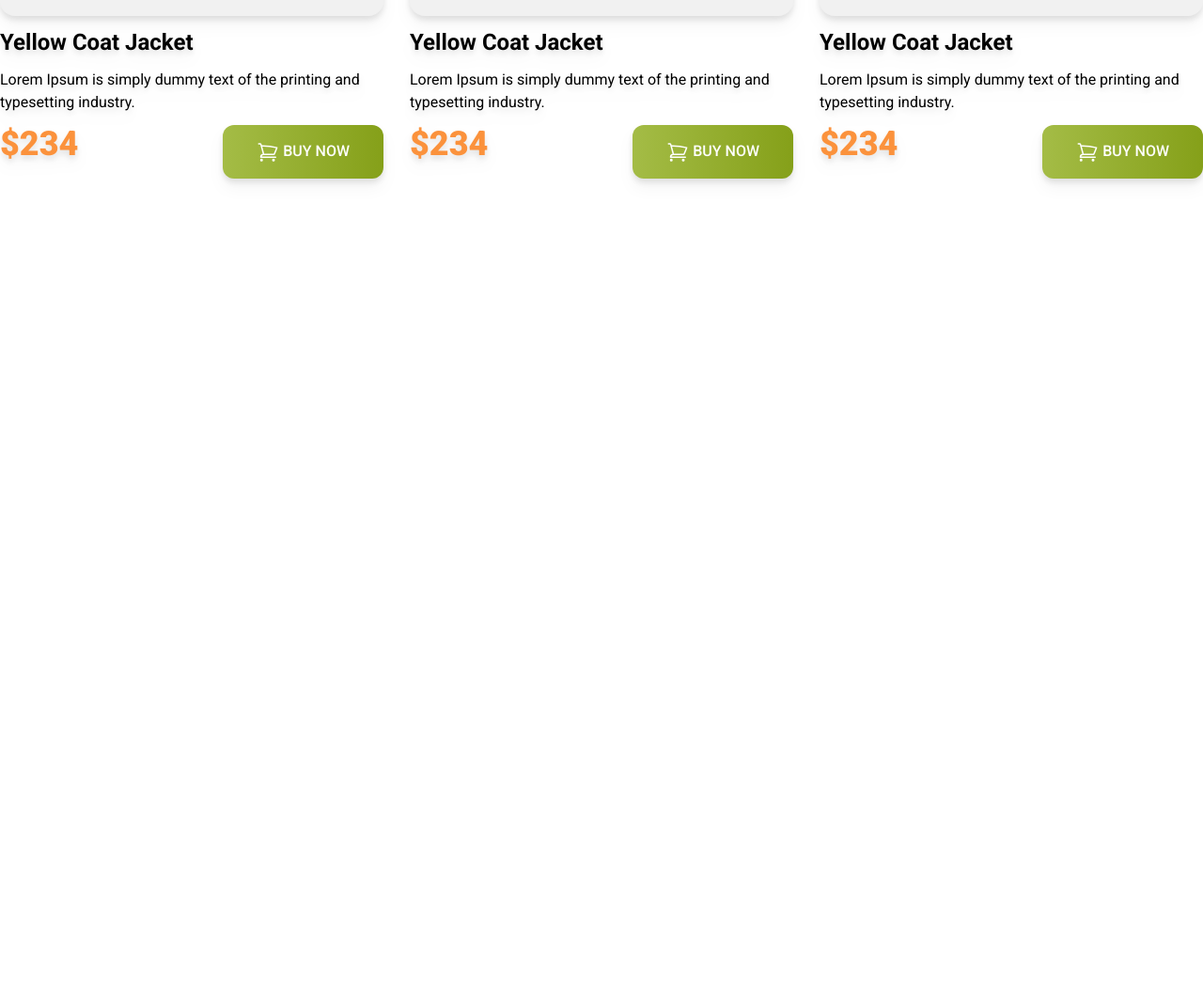
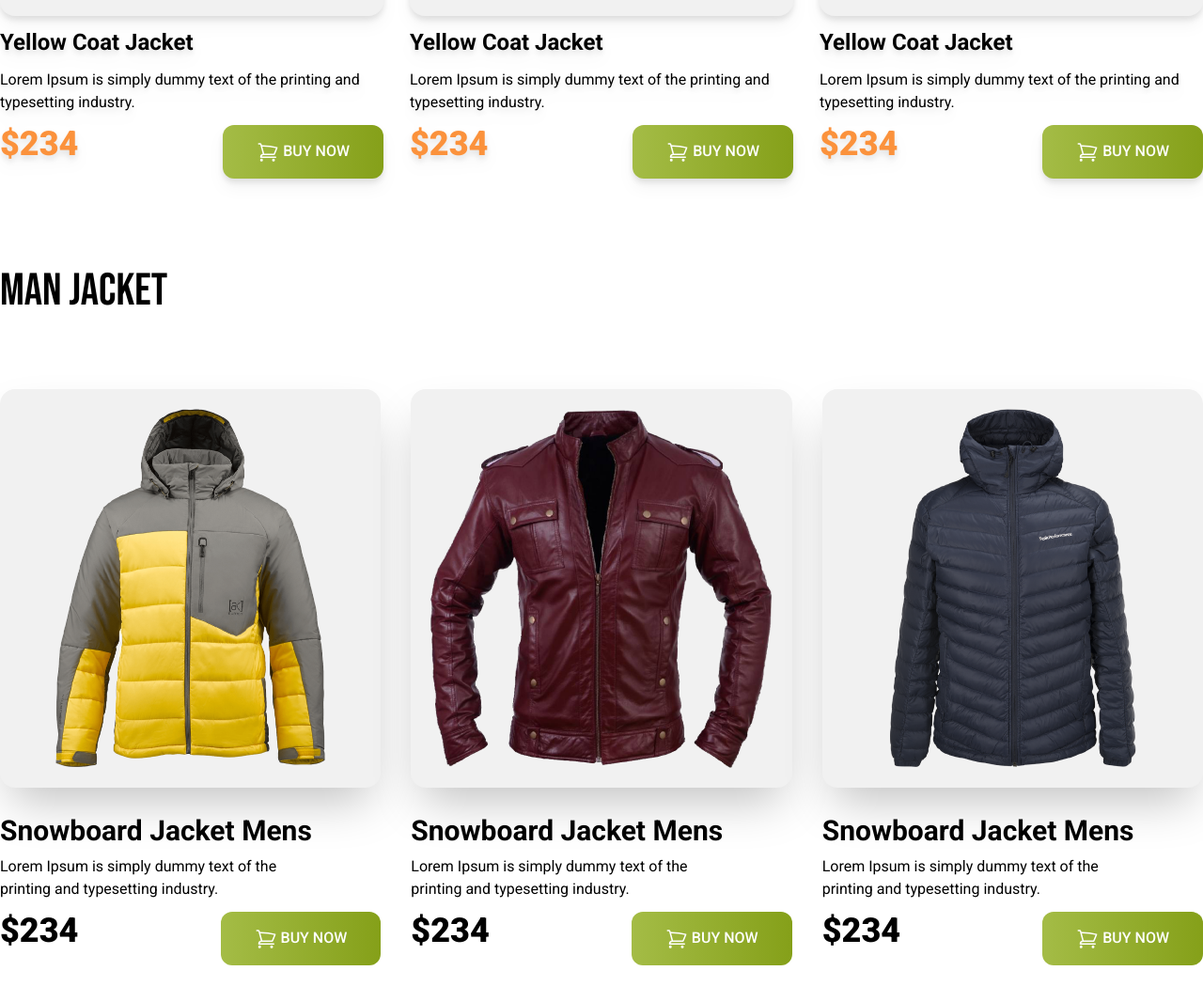
Before and after one commit to Ahammad204/penguin-fashion, a plain HTML site: page index.html in a window 1280 px wide. Shown: the part 1209-2275 px from the top of the page at 94% size. Before the commit the page ends 1447 px from the top, so only its background shows below. Drawn offline with nearby package versions, Linux system fonts and the light colour scheme.

Commit message:
added responsive jacket

```diff
--- a/index.html
+++ b/index.html
@@ -120,6 +120,61 @@
                 </div>
             </div>
         </section>
+
+        <!-- Mens jacket section -->
+        <section class="py-12">
+            <h1 class=" font-bebas text-5xl font-normal mb-20">Man Jacket</h1>
+            <div class="font-roboto grid grid-cols-1 lg:grid-cols-3 gap-8">
+                <div >
+                    <div class="bg-[#F1F1F1] p-5 rounded-2xl shadow-2xl mb-7 "><img src="./images/jacket-4.png" alt=""></div>
+                    <h1 class="text-3xl text-2 font-bold mb-2">Snowboard Jacket Mens</h1>
+                    <p class="text-base font-normal mb-3">Lorem Ipsum is simply dummy text of the <br>
+                        printing and typesetting industry.</p>
+                        <div>
+                            <div class="flex justify-between ">
+                                <h3 class="text-4xl font-black">$234</h3>
+                                <button class="py-4 px-9 bg-gradient-to-r from-[#A4BC46] to-[#85A019]  rounded-xl uppercase text-white font-medium">
+                                    <svg xmlns="http://www.w3.org/2000/svg" fill="none" viewBox="0 0 24 24" stroke-width="1.5" stroke="currentColor" class="w-6 h-6 inline-block">
+                                        <path stroke-linecap="round" stroke-linejoin="round" d="M2.25 3h1.386c.51 0 .955.343 1.087.835l.383 1.437M7.5 14.25a3 3 0 00-3 3h15.75m-12.75-3h11.218c1.121-2.3 2.1-4.684 2.924-7.138a60.114 60.114 0 00-16.536-1.84M7.5 14.25L5.106 5.272M6 20.25a.75.75 0 11-1.5 0 .75.75 0 011.5 0zm12.75 0a.75.75 0 11-1.5 0 .75.75 0 011.5 0z" />
+                                      </svg>
+                                      Buy Now</button>
+                            </div>
+                        </div>
+                </div>
+                <div>
+                    <div class="bg-[#F1F1F1] p-5 rounded-2xl shadow-2xl mb-7 "><img src="./images/jacket-5.png" alt=""></div>
+                    <h1 class="text-3xl text-2 font-bold mb-2">Snowboard Jacket Mens</h1>
+                    <p class="text-base font-normal mb-3">Lorem Ipsum is simply dummy text of the <br>
+                        printing and typesetting industry.</p>
+                        <div>
+                            <div class="flex justify-between ">
+                                <h3 class="text-4xl font-black">$234</h3>
+                                <button class="py-4 px-9 bg-gradient-to-r from-[#A4BC46] to-[#85A019]  rounded-xl uppercase text-white font-medium">
+                                    <svg xmlns="http://www.w3.org/2000/svg" fill="none" viewBox="0 0 24 24" stroke-width="1.5" stroke="currentColor" class="w-6 h-6 inline-block">
+                                        <path stroke-linecap="round" stroke-linejoin="round" d="M2.25 3h1.386c.51 0 .955.343 1.087.835l.383 1.437M7.5 14.25a3 3 0 00-3 3h15.75m-12.75-3h11.218c1.121-2.3 2.1-4.684 2.924-7.138a60.114 60.114 0 00-16.536-1.84M7.5 14.25L5.106 5.272M6 20.25a.75.75 0 11-1.5 0 .75.75 0 011.5 0zm12.75 0a.75.75 0 11-1.5 0 .75.75 0 011.5 0z" />
+                                      </svg>
+                                      Buy Now</button>
+                            </div>
+                        </div>
+                </div>
+                <div>
+                    <div class="bg-[#F1F1F1] p-5 rounded-2xl shadow-2xl mb-7 "><img src="./images/jacket-6.png" alt=""></div>
+                    <h1 class="text-3xl text-2 font-bold mb-2">Snowboard Jacket Mens</h1>
+                    <p class="text-base font-normal mb-3">Lorem Ipsum is simply dummy text of the <br>
+                        printing and typesetting industry.</p>
+                        <div>
+                            <div class="flex justify-between ">
+                                <h3 class="text-4xl font-black">$234</h3>
+                                <button class="py-4 px-9 bg-gradient-to-r from-[#A4BC46] to-[#85A019]  rounded-xl uppercase text-white font-medium">
+                                    <svg xmlns="http://www.w3.org/2000/svg" fill="none" viewBox="0 0 24 24" stroke-width="1.5" stroke="currentColor" class="w-6 h-6 inline-block">
+                                        <path stroke-linecap="round" stroke-linejoin="round" d="M2.25 3h1.386c.51 0 .955.343 1.087.835l.383 1.437M7.5 14.25a3 3 0 00-3 3h15.75m-12.75-3h11.218c1.121-2.3 2.1-4.684 2.924-7.138a60.114 60.114 0 00-16.536-1.84M7.5 14.25L5.106 5.272M6 20.25a.75.75 0 11-1.5 0 .75.75 0 011.5 0zm12.75 0a.75.75 0 11-1.5 0 .75.75 0 011.5 0z" />
+                                      </svg>
+                                      Buy Now</button>
+                            </div>
+                        </div>
+                </div>
+            </div>
+        </section>
     </main>
     <footer>
 
```
